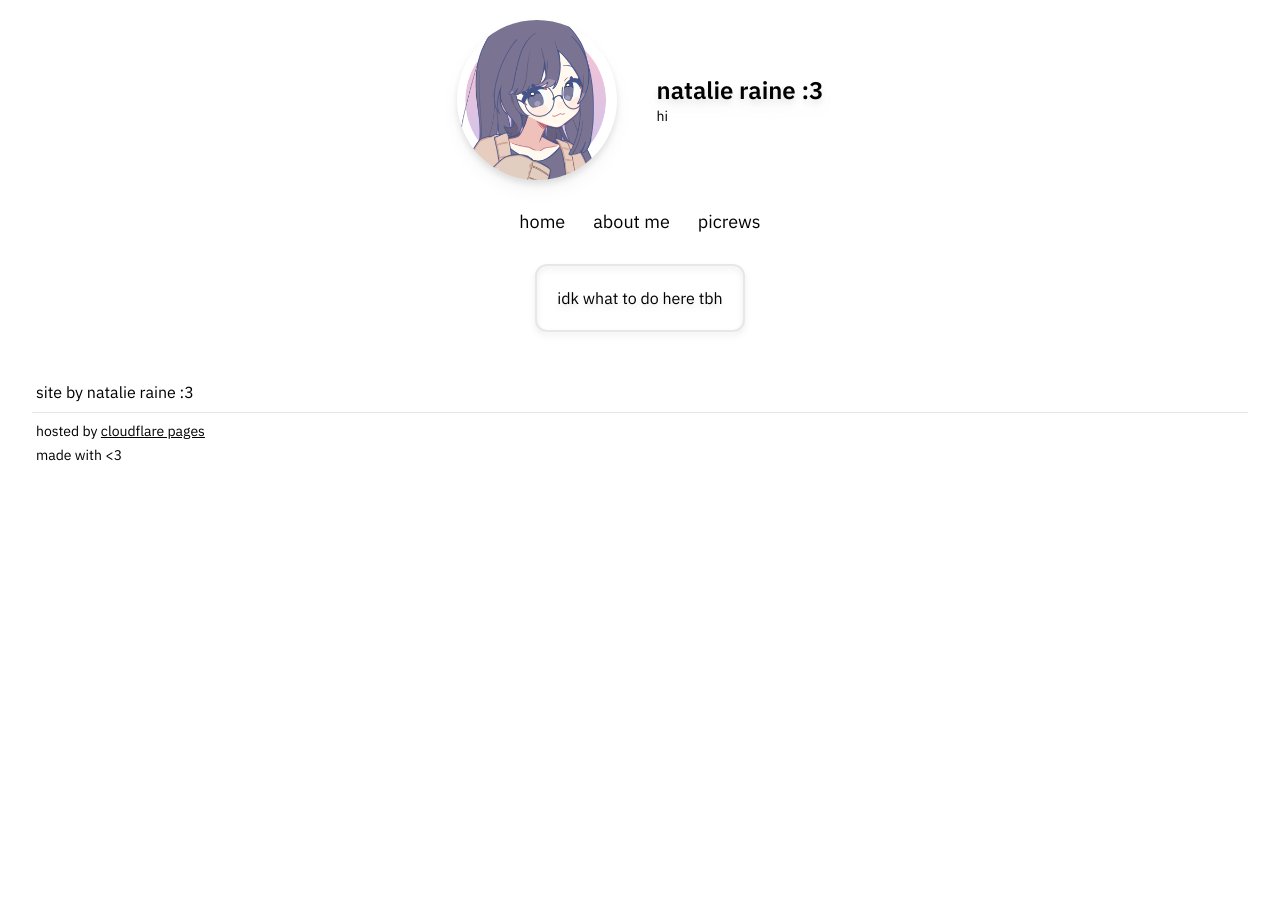
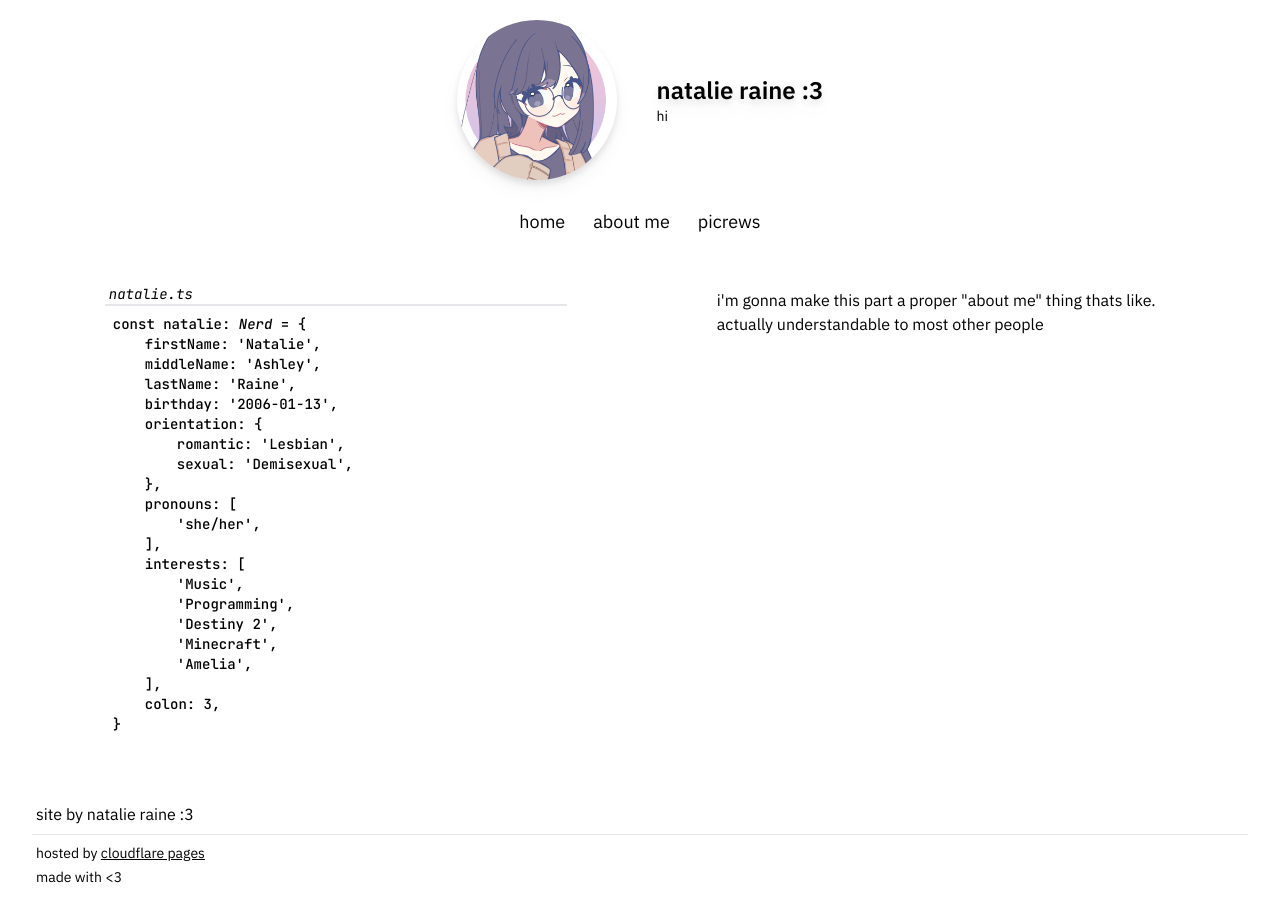
Before and after one commit to Meowcelinee/website, a Next.js app: page /about in a window 1280 px wide. Before the commit the page ends 800 px from the top, so only its background shows below. Built offline with nearby package versions, Linux system fonts and the light colour scheme; a web font is replaced by a local one; what @catppuccin/tailwindcss would draw is missing.

Commit message:
finally add stuff to the about page

```diff
--- /dev/null
+++ b/src/components/about_me/Codeblock.tsx
@@ -0,0 +1,19 @@
+import NatalieTs from './NatalieTs';
+
+export default function Codeblock() {
+    return (
+        <>
+            <div
+                className='block bg-mantle py-2 px-3 m-auto rounded-md md:w-4/5 w-11/12'
+                id='aboutMeCodeblock'
+            >
+                <div className='border-b-2 border-surface1 mb-2 text-subtext0 italic text-sm px-1'>
+                    natalie.ts
+                </div>
+                <div className='font-medium md:text-sm text-xs px-2'>
+                    <NatalieTs />
+                </div>
+            </div>
+        </>
+    );
+}
--- /dev/null
+++ b/src/components/about_me/NatalieTs.tsx
@@ -0,0 +1,84 @@
+import { natalie } from '@/src/data/natalie';
+
+const openBrace = <>&#123;</>;
+const closeBrace = <>&#125;</>;
+
+export default function NatalieTs() {
+    return (
+        <>
+            <div>
+                {/* const natalie */}
+                <span className='text-mauve'>const</span> natalie
+                <span className='text-teal'>: </span>
+                {/* type declaration */}
+                <span className='text-yellow italic'>Nerd</span> ={' '}
+                <span className='text-red'>{openBrace}</span>
+                <div className='md:pl-8 pl-4'>
+                    {/* first name */}
+                    firstName<span className='text-teal'>:</span>{' '}
+                    <span className='text-green'>'{natalie.firstName}'</span>
+                    , <br />
+                    {/* middle name */}
+                    middleName<span className='text-teal'>:</span>{' '}
+                    <span className='text-green'>'{natalie.middleName}'</span>
+                    , <br />
+                    {/* last name */}
+                    lastName<span className='text-teal'>:</span>{' '}
+                    <span className='text-green'>'{natalie.lastName}'</span>
+                    , <br />
+                    {/* birthday */}
+                    birthday<span className='text-teal'>:</span>{' '}
+                    <span className='text-green'>'{natalie.birthday}'</span>
+                    , <br />
+                    {/* orientation */}
+                    orientation<span className='text-teal'>:</span>{' '}
+                    <span className='text-peach'>{openBrace}</span> <br />
+                    <div className='md:pl-8 pl-4'>
+                        {/* lesbian */}
+                        romantic<span className='text-teal'>:</span>{' '}
+                        <span className='text-green'>
+                            '{natalie.orientation.romantic}'
+                        </span>
+                        , <br />
+                        {/* demisexual */}
+                        sexual<span className='text-teal'>:</span>{' '}
+                        <span className='text-green'>
+                            '{natalie.orientation.sexual}'
+                        </span>
+                        , <br />
+                    </div>
+                    <span className='text-peach'>{closeBrace}</span>, <br />
+                    {/* pronouns: she/her */}
+                    pronouns<span className='text-teal'>:</span>{' '}
+                    <span className='text-peach'>[</span> <br />
+                    <div className='md:pl-8 pl-4'>
+                        <span className='text-green'>'{natalie.pronouns}'</span>
+                        , <br />
+                    </div>
+                    <span className='text-peach'> ]</span>, <br />
+                    {/* a few interests */}
+                    interests<span className='text-teal'>:</span>{' '}
+                    <span className='text-peach'>[</span> <br />
+                    <div className='md:pl-8 pl-4'>
+                        {natalie.interests?.map(interest => {
+                            return (
+                                <>
+                                    <span className='text-green'>
+                                        '{interest}'
+                                    </span>
+                                    , <br />
+                                </>
+                            );
+                        })}
+                    </div>
+                    <span className='text-peach'> ]</span>, <br />
+                    {/* :3 */}
+                    colon<span className='text-teal'>:</span>{' '}
+                    <span className='text-peach'>{natalie.colon}</span>, <br />
+                </div>
+                {/* final closing brace */}
+                <span className='text-red'>{closeBrace}</span>
+            </div>
+        </>
+    );
+}
--- /dev/null
+++ b/src/data/natalie.ts
@@ -0,0 +1,40 @@
+type three = 3; // this is totally necessary
+
+interface Orientation {
+    romantic: string;
+    sexual: string;
+}
+
+interface Nerd {
+    firstName: string;
+    middleName: string;
+    lastName: string;
+    birthday: string;
+    orientation: Orientation;
+    pronouns: string[];
+    interests?: string[];
+    colon?: three;
+}
+
+export const natalie: Nerd = {
+    firstName: 'Natalie',
+    middleName: 'Ashley',
+    lastName: 'Raine',
+    birthday: '2006-01-13',
+    orientation: {
+        romantic: 'Lesbian',
+        sexual: 'Demisexual',
+    },
+    pronouns: ['she/her'],
+    interests: ['Music', 'Programming', 'Destiny 2', 'Minecraft', 'Amelia'],
+    colon: 3,
+};
+
+const date = new Date();
+
+export function isBirthday(): boolean {
+    const birthday = '1/13';
+    const currentDate = date.toLocaleDateString().split('/');
+    const today = `${currentDate[0]}/${currentDate[1]}`;
+    return today === birthday ? true : false;
+}
--- a/src/pages/about.tsx
+++ b/src/pages/about.tsx
@@ -1,9 +1,17 @@
+import Codeblock from '../components/about_me/Codeblock';
+
 export default function AboutMe() {
     return (
         <>
-            <div className="flex bg-base justify-center align-middle md:p-5 p-4">
-                <div className="bg-gradient-to-br from-base via-mantle to-crust border-red border-2 drop-shadow-md rounded-xl md:p-5 p-4">
-                    <p>idk what to do here tbh</p>
+            <div className='md:flex block bg-base justify-center align-middle md:p-8 p-4'>
+                <div className='w-full'>
+                    <Codeblock />
+                </div>
+                <div className='w-full md:my-0 my-5'>
+                    <div className='block bg-mantle py-3 px-4 m-auto rounded-md md:w-4/5 w-11/12'>
+                        i'm gonna make this part a proper "about me" thing thats
+                        like. actually understandable to most other people
+                    </div>
                 </div>
             </div>
         </>
--- a/src/styles/globals.css
+++ b/src/styles/globals.css
@@ -8,6 +8,10 @@ body {
     font-family: 'IBM Plex Sans';
 }
 
+#aboutMeCodeblock {
+    font-family: 'JetBrains Mono';
+}
+
 @tailwind base;
 @tailwind components;
 @tailwind utilities;
```
